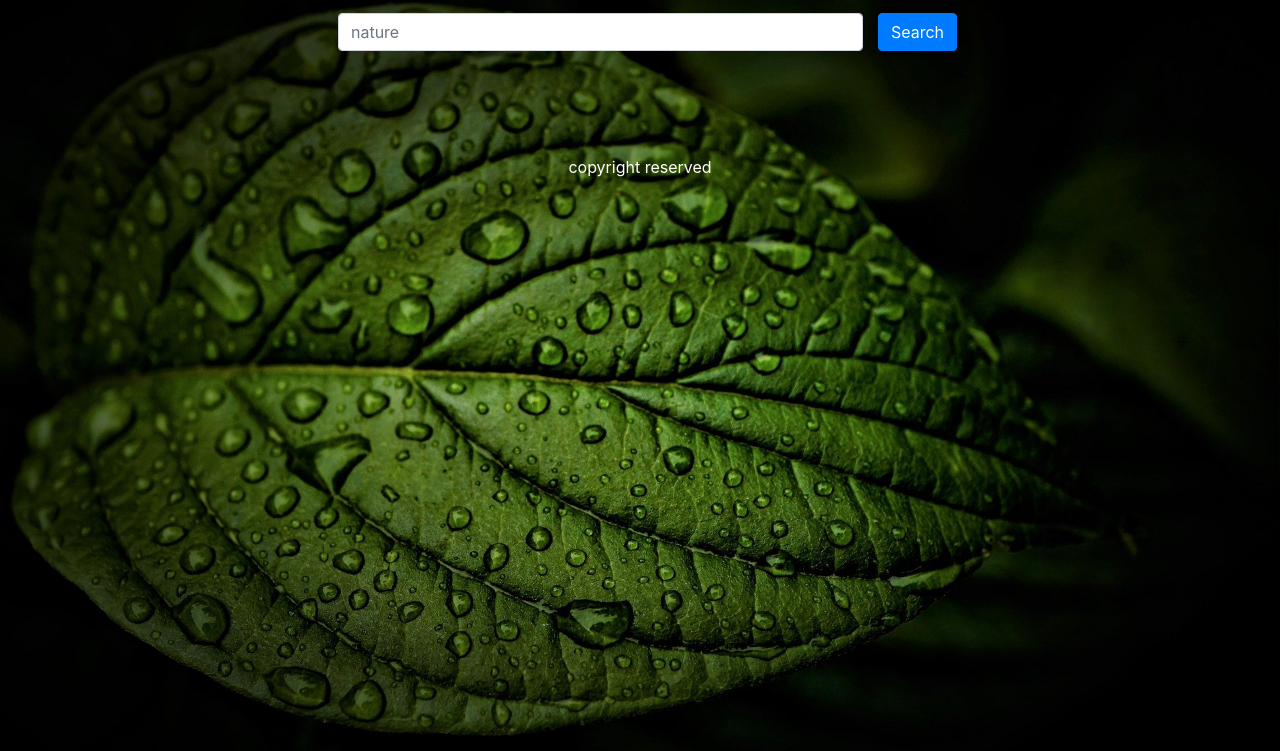
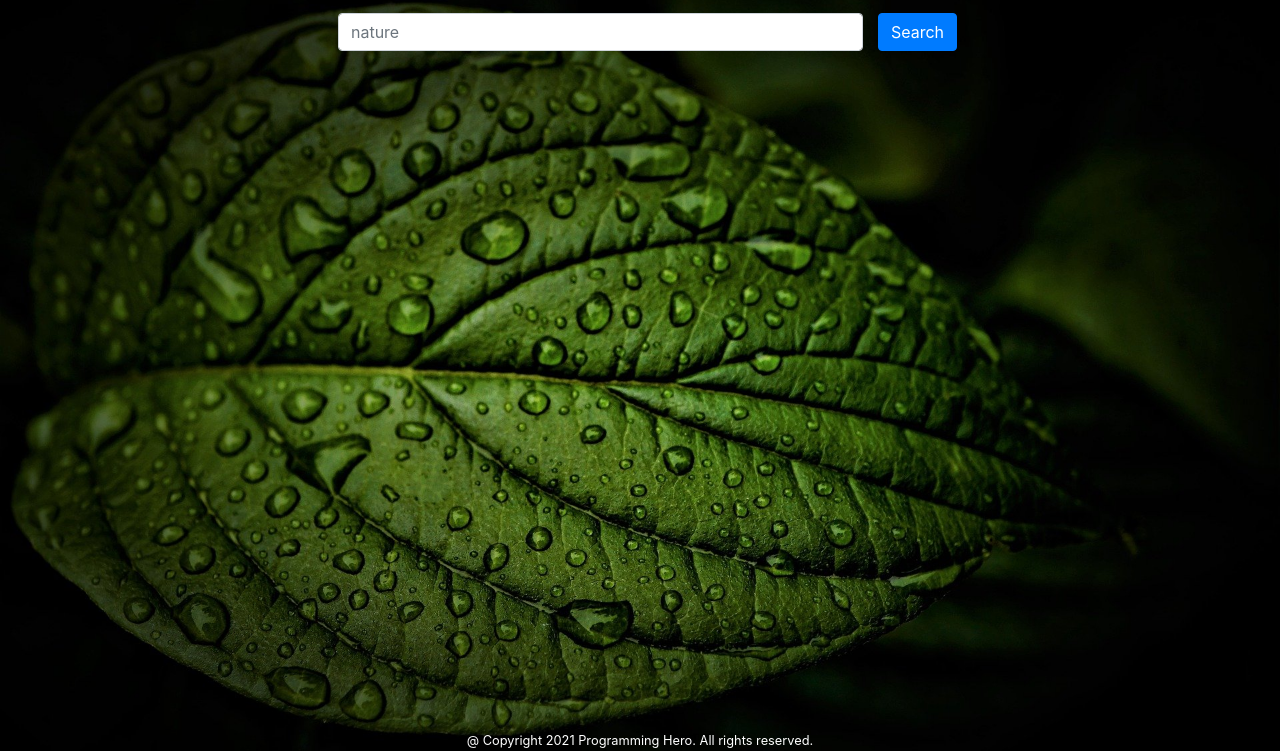
Before and after one commit to NUSHOHEL/Assignment-6, a plain HTML site: page index.html in a window 1280 px wide. Shown: the part 49-800 px from the top of the page. Drawn offline with nearby package versions, Linux system fonts and the light colour scheme.

Commit message:
third push

```diff
--- a/index.html
+++ b/index.html
@@ -57,7 +57,7 @@
       </div>
     </div>
   </div>
-    <footer class="footer">copyright reserved</footer>
+    <footer class="footer"><small>@ Copyright 2021 Programming Hero. All rights reserved.</small> </footer>
   <!-- Optional JavaScript -->
   <script src="./app.js"></script>
   <script src="https://unpkg.com/sweetalert/dist/sweetalert.min.js"></script>
--- a/style.css
+++ b/style.css
@@ -1,8 +1,14 @@
+html{
+  height: 100%;
+}
 body{
   background-image: url(leaf.jpg);
   background-repeat: no-repeat;
   background-attachment: fixed;
   background-size: cover;
+  min-height: 100%;
+  display: grid;
+  grid-template-rows: 1fr auto;
 }
 
 .font-style{
@@ -83,6 +89,7 @@ body{
   }
   .footer{
     color: #fff;
-    position: sticky;
+    grid-row-start: 2;
+    grid-row-end: 3;
     text-align: center;
   }
```
